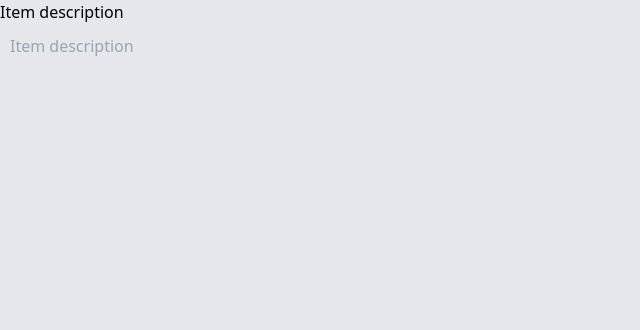
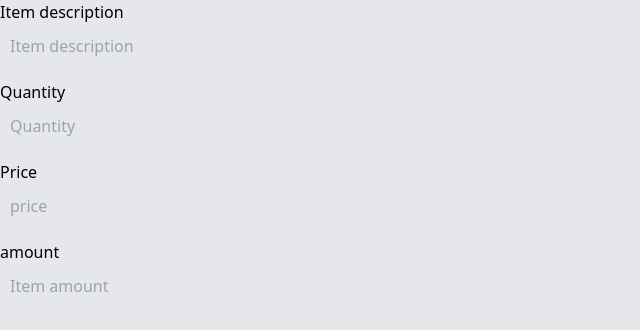
Before and after one commit to sambulosenda/ClientInvoicer, a Next.js app: page /components/TableForm in a window 1280 px wide. Shown: the top 330 px of the page, without its empty margins (0-640 px from the left). Built offline with nearby package versions, Linux system fonts and the light colour scheme.

Commit message:
form fuilts fixedd

```diff
--- a/pages/components/Table.js
+++ b/pages/components/Table.js
@@ -1,4 +1,4 @@
-export default function Table({description}) {
+export default function Table({description, quantity, unitPrice, amount}) {
     return (
         <>
         <table width="100%" className="mt-10">
@@ -15,9 +15,9 @@ export default function Table({description}) {
             <tbody>
                 <tr>
                 <td>{description}</td>
-                  <td>20</td>
-                  <td>500</td>
-                  <td>10000</td>
+                  <td>{quantity}</td>
+                  <td>{unitPrice}</td>
+                  <td>{amount}</td>
                 </tr>
                 </tbody>
 
--- a/pages/components/TableForm.js
+++ b/pages/components/TableForm.js
@@ -1,5 +1,17 @@
-export default function TableForm({ description, setDescription }) {
+export default function TableForm({ description, setDescription,
+    quantity,
+    setQuantity,
+    unitPrice,
+    setUnitPrice,
+    amount,
+    setAmount,
+
+
+
+}) {
   return (
+    <>
+
       <div className="flex flex-col">
         <label htmlFor="description">Item description</label>
         <input
@@ -12,5 +24,48 @@ export default function TableForm({ description, setDescription }) {
           onChange={(e) => setDescription(e.target.value)}
         />
       </div>
+
+
+      <div className="flex flex-col">
+        <label htmlFor="description">Quantity</label>
+        <input
+          className="bg-gray-200 p-2 mb-3 rounded border-2 "
+          type="text"
+          name="quantity"
+          id="description"
+          placeholder="Quantity"
+          value={quantity}
+          onChange={(e) => setQuantity(e.target.value)}
+        />
+      </div>
+
+
+      <div className="flex flex-col">
+        <label htmlFor="price">Price</label>
+        <input
+          className="bg-gray-200 p-2 mb-3 rounded border-2 "
+          type="text"
+          name="price"
+          id="price"
+          placeholder="price"
+          value={unitPrice}
+          onChange={(e) => setUnitPrice(e.target.value)}
+        />
+      </div>
+
+
+      <div className="flex flex-col">
+        <label htmlFor="description"> amount</label>
+        <input
+          className="bg-gray-200 p-2 mb-3 rounded border-2 "
+          type="text"
+          name="amount"
+          id="amount"
+          placeholder="Item amount"
+          value={amount}
+          onChange={(e) => setAmount(e.target.value)}
+        />
+      </div>
+    </>
   );
 }
--- a/pages/components/home.js
+++ b/pages/components/home.js
@@ -7,7 +7,6 @@ import Header from "./Header";
 import MainDetails from "./MainDetails";
 import ClientDetails from "./ClientDetails";
 import Dates from "./Dates";
-import { Input } from "postcss";
 import TableForm from "./TableForm";
 
 function Main() {
@@ -54,7 +53,7 @@ function Main() {
               dueDate={dueDate}
             />
 
-            <Table description={description} />
+            <Table description={description} quantity={quantity}  unitPrice={unitPrice} amount={amount}  />
 
             <Notes notes={notes} />
 
@@ -289,7 +288,18 @@ function Main() {
               </article>
 
               <article>
-                <TableForm description={description} setDescription={setDescription} />
+                <TableForm
+                description={description}
+                 setDescription={setDescription}
+                 quantity={quantity}
+                 setQuantity={setQuantity}
+                 unitPrice={unitPrice}
+                 setUnitPrice={setUnitPrice}
+                 amount={amount}
+                 setAmount={setAmount}
+
+
+                 />
               </article>
 
               <label htmlFor="additionalInfo" className="font-bold">
```
Lines whose indentation alone changed are shown as unchanged.
